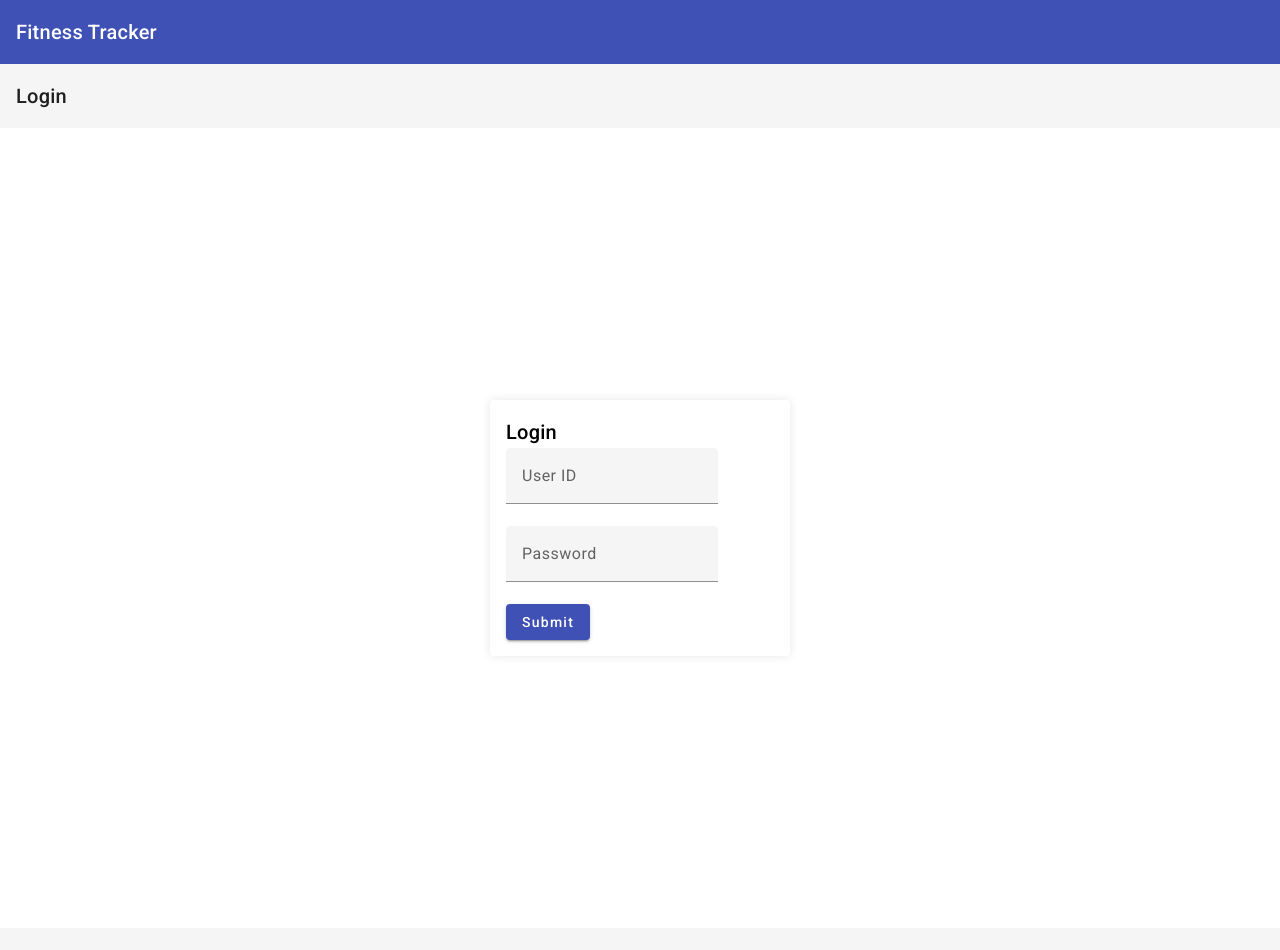
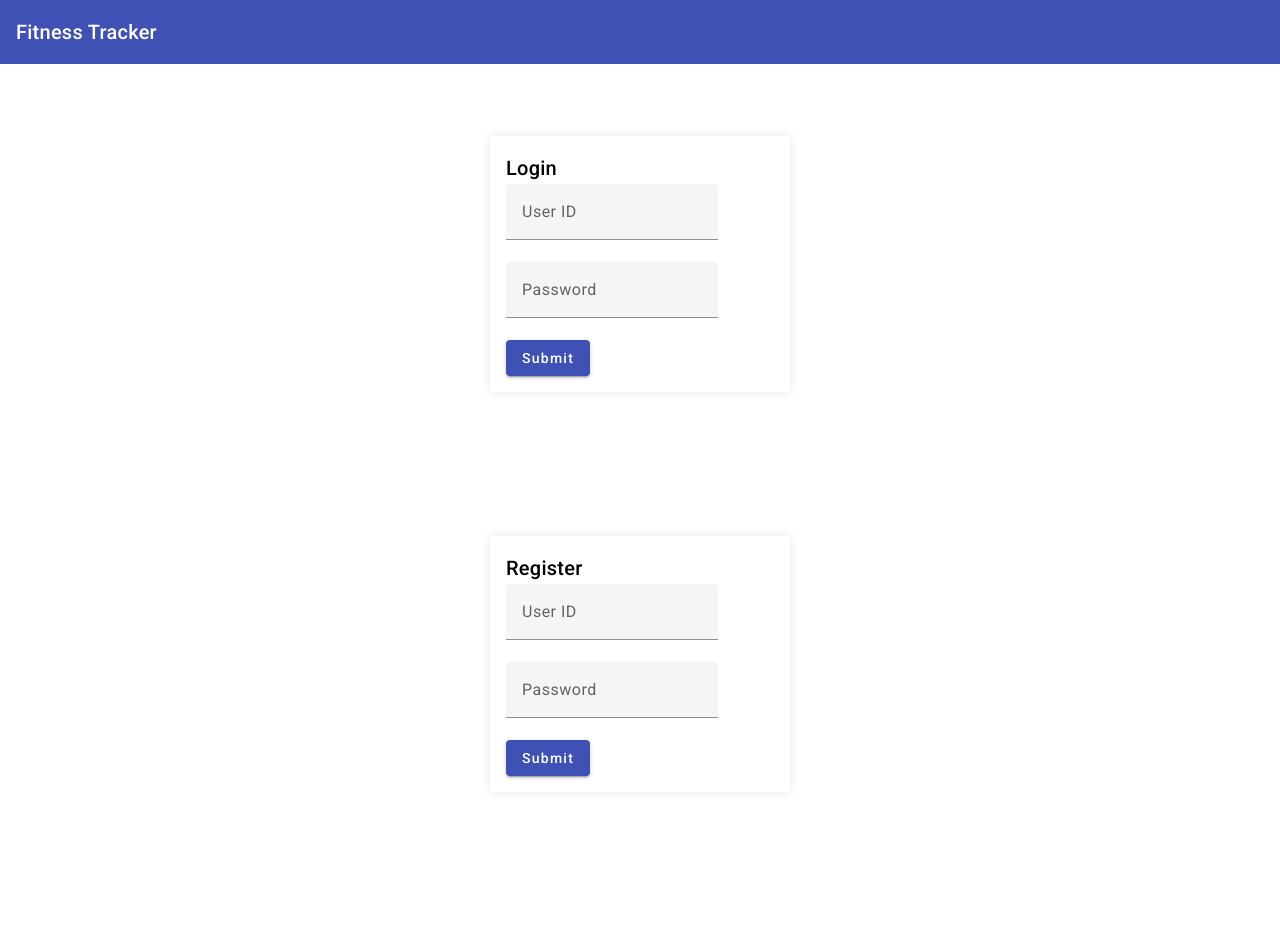
Before and after one commit to yvetal/fitness-tracker-fe, an Angular app: page /login in a window 1280 px wide. Shown: the top 950 px of the page. After the commit the page ends 864 px from the top, so only its background shows below. Built offline with nearby package versions, Linux system fonts and the light colour scheme.

Commit message:
Styling, UX

```diff
--- a/src/app/login-register/login-register.component.html
+++ b/src/app/login-register/login-register.component.html
@@ -1,4 +1,2 @@
-<mat-toolbar>Login</mat-toolbar>
 <app-login/>
-<mat-toolbar>Register</mat-toolbar>
 <app-register/>
--- a/src/app/login/login.component.scss
+++ b/src/app/login/login.component.scss
@@ -2,7 +2,7 @@
     display: flex;
     justify-content: center;
     align-items: center;
-    height: 100vh;
+    height: 50vh;
   }
 
   .card {
--- a/src/app/register/register.component.html
+++ b/src/app/register/register.component.html
@@ -1,7 +1,7 @@
 <div class="container">
     <mat-card class="card">
       <mat-card-header>
-        <mat-card-title>Login</mat-card-title>
+        <mat-card-title>Register</mat-card-title>
       </mat-card-header>
       <mat-card-content>
         <form class="form-group" [formGroup]="registerForm" (ngSubmit)="onSubmit()">
--- a/src/app/register/register.component.scss
+++ b/src/app/register/register.component.scss
@@ -2,7 +2,7 @@
     display: flex;
     justify-content: center;
     align-items: center;
-    height: 100vh;
+    height: 50vh;
   }
 
   .card {
--- a/src/app/workout-plans/workout-plans.component.html
+++ b/src/app/workout-plans/workout-plans.component.html
@@ -37,6 +37,12 @@
     </mat-card-actions>
   </mat-card>
 
+  <mat-card class="workout-card">
+    <mat-card-title>
+      <mat-icon fontIcon="fitness_center"></mat-icon>
+      <h2 class="header">Add Custom Plan</h2>
+    </mat-card-title>
+    <mat-card-content>
       <form [formGroup]="form" (ngSubmit)="onSubmit()">
 
         <mat-form-field>
@@ -44,7 +50,12 @@
         </mat-form-field>
 
         <mat-form-field>
-      <input matInput formControlName="difficulty" placeholder="Difficulty">
+
+          <mat-select placeholder="Select Difficulty" formControlName="difficulty">
+            <mat-option value="Beginner">Beginner</mat-option>
+            <mat-option value="Intermediate">Intermediate</mat-option>
+            <mat-option value="Advanced">Advanced</mat-option>
+          </mat-select>
         </mat-form-field>
         <div formArrayName="elements">
           <div *ngFor="let element of elements.controls; let i=index" [formGroupName]="i">
@@ -57,7 +68,10 @@
           </div>
         </div>
 
-    <button mat-button type="button" (click)="addItem()">Add Element</button><br>
+        <button mat-button type="button" (click)="addItem()">Add Activity</button><br>
 
         <button mat-button type="submit">Submit</button>
       </form>
+
+    </mat-card-content>
+  </mat-card>
--- a/src/app/workout-plans/workout-plans.component.ts
+++ b/src/app/workout-plans/workout-plans.component.ts
@@ -43,7 +43,7 @@ export class WorkoutPlansComponent {
   resetDefaults() {
     this.service.resetWorkoutPlans().subscribe(
       (response: any) => {
-
+        this.getWorkoutPlans()
       }
     );
   }
```
Lines whose indentation alone changed are shown as unchanged.
